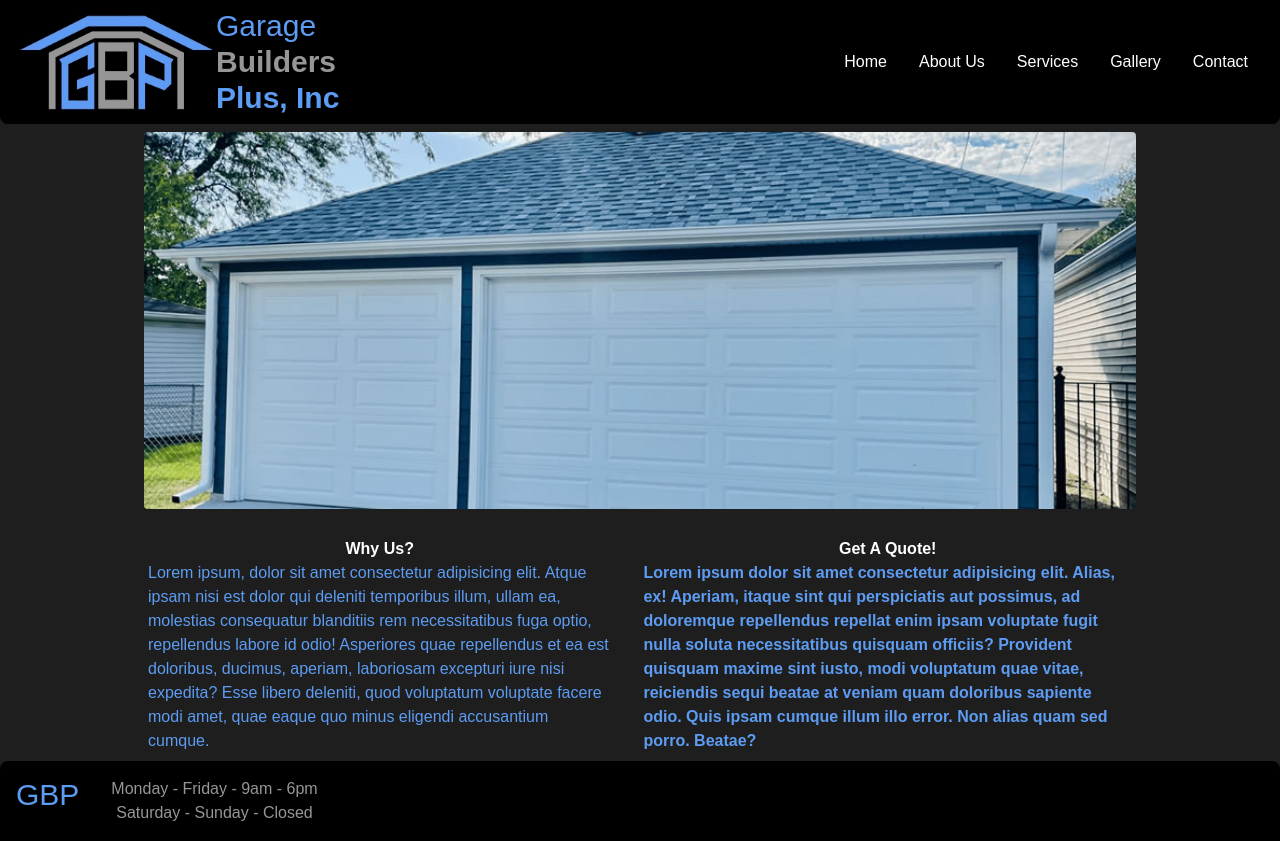
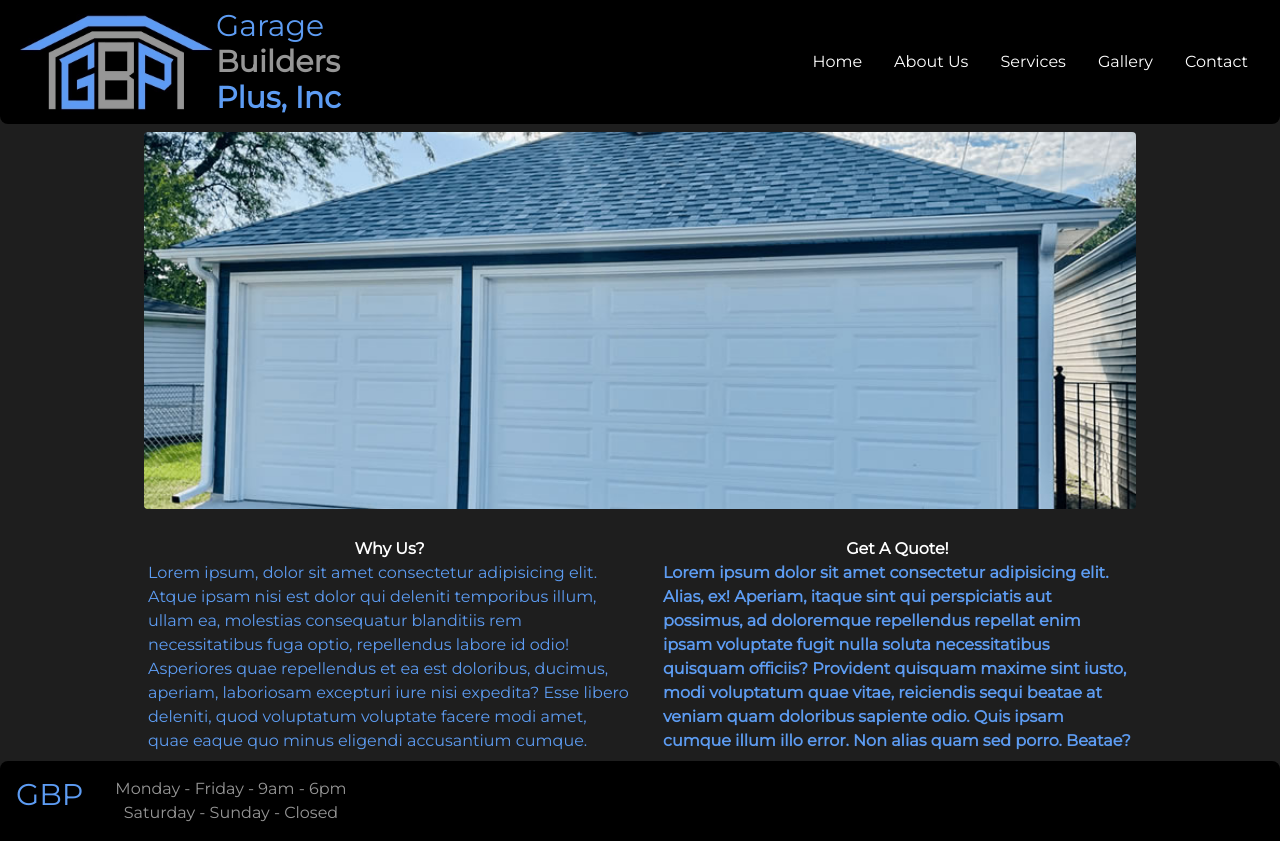
Before and after one commit to jurgenstevens/garage-builders-plus, a React (Vite) app: page / in a window 1280 px wide. Built offline with nearby package versions, Linux system fonts and the light colour scheme.

Commit message:
Update app font to Montserrat.

```diff
--- a/index.html
+++ b/index.html
@@ -6,7 +6,7 @@
     <meta name="viewport" content="width=device-width, initial-scale=1.0" />
     <link rel="preconnect" href="https://fonts.googleapis.com">
     <link rel="preconnect" href="https://fonts.gstatic.com" crossorigin>
-    <link href="https://fonts.googleapis.com/css2?family=Fira+Code:wght@700&family=Merriweather+Sans&display=swap" rel="stylesheet">
+    <link href="https://fonts.googleapis.com/css2?family=Montserrat&family=Roboto:wght@700&display=swap" rel="stylesheet">
     <title>Garage Builders Plus</title>
   </head>
   <body>
--- a/src/index.css
+++ b/src/index.css
@@ -3,9 +3,13 @@
 @tailwind utilities;
 
 body {
-  /* background-color: #23282d; */
   background-color: black;
-  /* font-family: 'Fira Code', monospace; */
-  /* font-family: 'Merriweather Sans', sans-serif; */
-  font-family: sans-serif;
+  font-family: 'Montserrat', sans-serif;
 }
+@font-face {
+  font-family: 'Gotham';
+  src: url('fonts/gotham-bold.woff2') format('woff2'),
+       url('fonts/gotham-bold.woff') format('woff');
+  font-weight: bold;
+  font-style: normal;
+}
```
